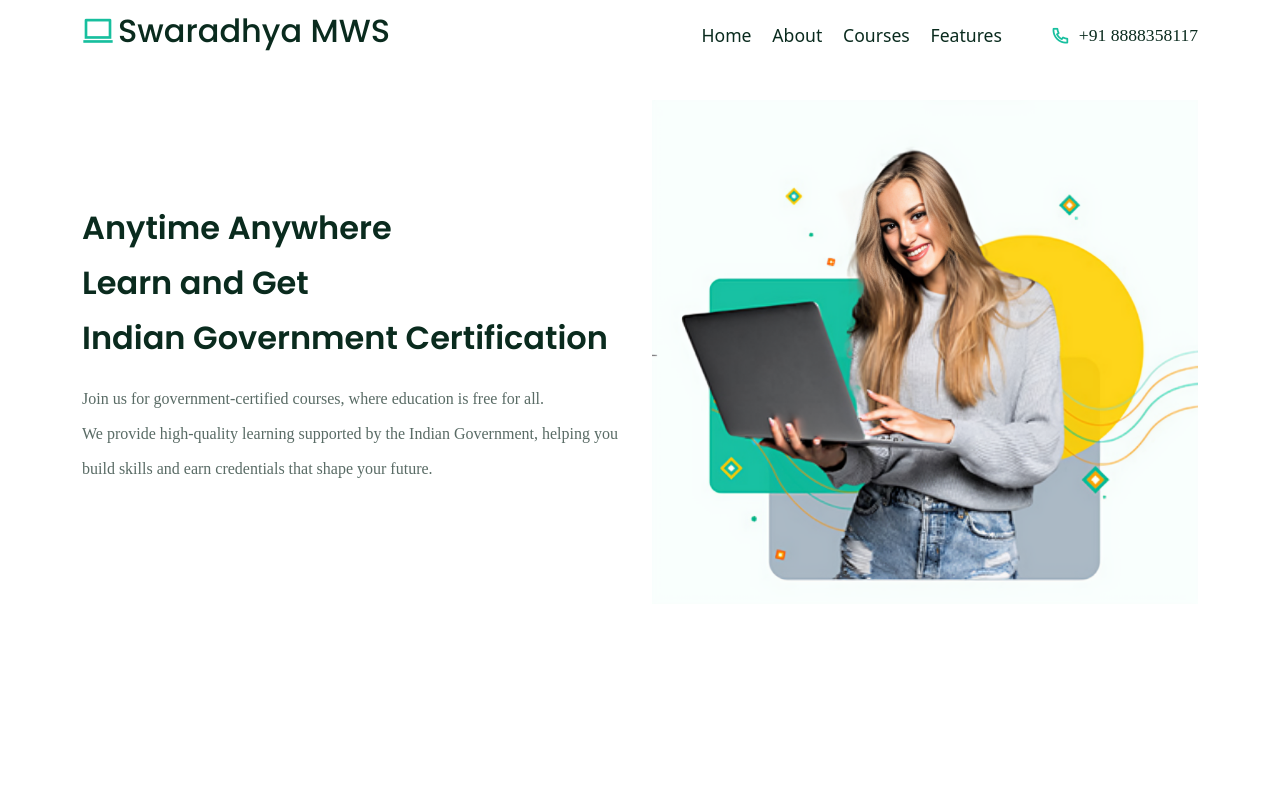
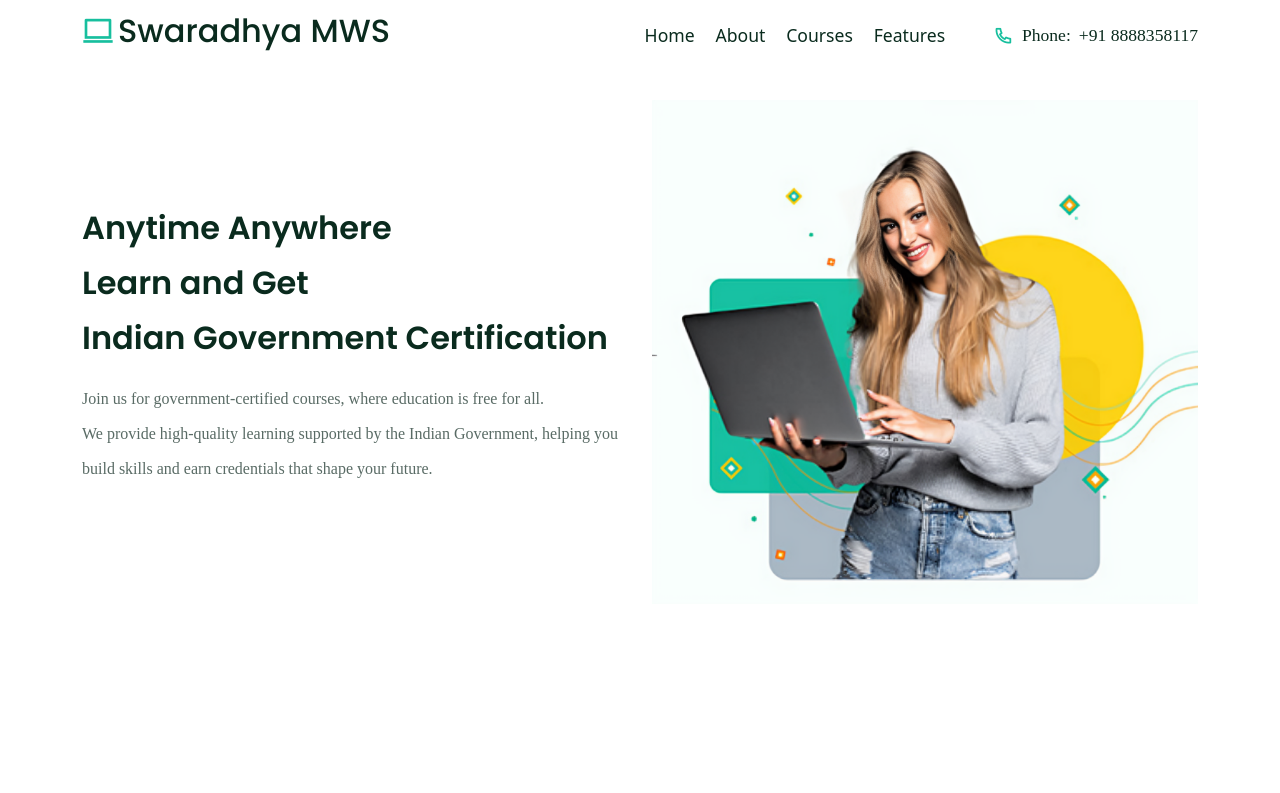
Before and after one commit to aadityabuchale/swaradhya-edu-webapp, a React (Create React App) app: page / in a window 1280 px wide. Shown: the top 793 px of the page. Built offline with nearby package versions, Linux system fonts and the light colour scheme; a web font is replaced by a local one.

Commit message:
added padding to header , and a tag to number

```diff
--- a/src/components/Header/Header.jsx
+++ b/src/components/Header/Header.jsx
@@ -75,7 +75,8 @@ const Header = () => {
 
 						<div className='nav__right'>
 							<p className='mb-0 d-flex align-items-center gap-2'>
-								<i className='ri-phone-line'></i> +91 8888358117
+								<i className='ri-phone-line'></i> Phone:{" "}
+								<a href='tel:+918888358117'>+91 8888358117</a>
 							</p>
 						</div>
 					</div>
--- a/src/components/Header/header.css
+++ b/src/components/Header/header.css
@@ -7,6 +7,7 @@
 	z-index: 100;
 	background-color: #fff5;
 	transform: translateY(-100%);
+	padding: 0 15px;
 }
 
 .hide__logo {
```
